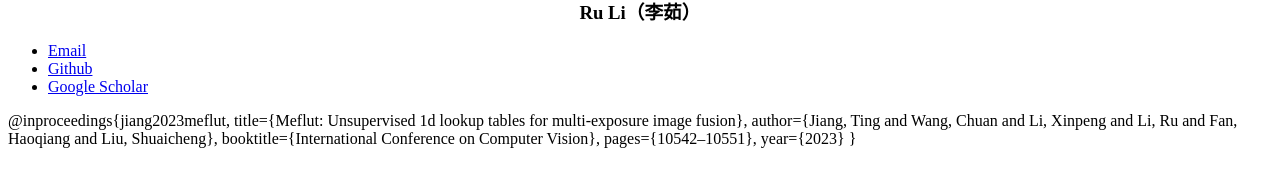
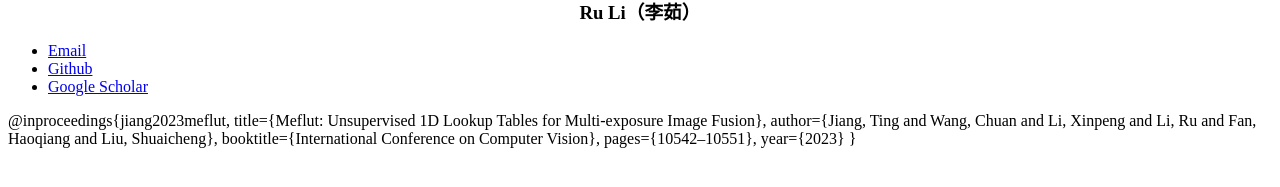
Before and after one commit to liru0126/liru0126.github.io, a Jekyll site: the page built from collections/2023_iccv/jiang_iccv2023.md, in a window 1280 px wide. Shown: the part 248-435 px from the top of the page. Built offline with Jekyll 4.4.1, drawn with Linux system fonts in a browser that asks for light colours; our own code applies the rules of GitHub Pages for plain Markdown files.

```diff
--- a/collections/2023_iccv/jiang_iccv2023.md
+++ b/collections/2023_iccv/jiang_iccv2023.md
@@ -1,5 +1,5 @@
 @inproceedings{jiang2023meflut,
-  title={Meflut: Unsupervised 1d lookup tables for multi-exposure image fusion},
+  title={Meflut: Unsupervised 1D Lookup Tables for Multi-exposure Image Fusion},
   author={Jiang, Ting and Wang, Chuan and Li, Xinpeng and Li, Ru and Fan, Haoqiang and Liu, Shuaicheng},
   booktitle={International Conference on Computer Vision},
   pages={10542--10551},
```
